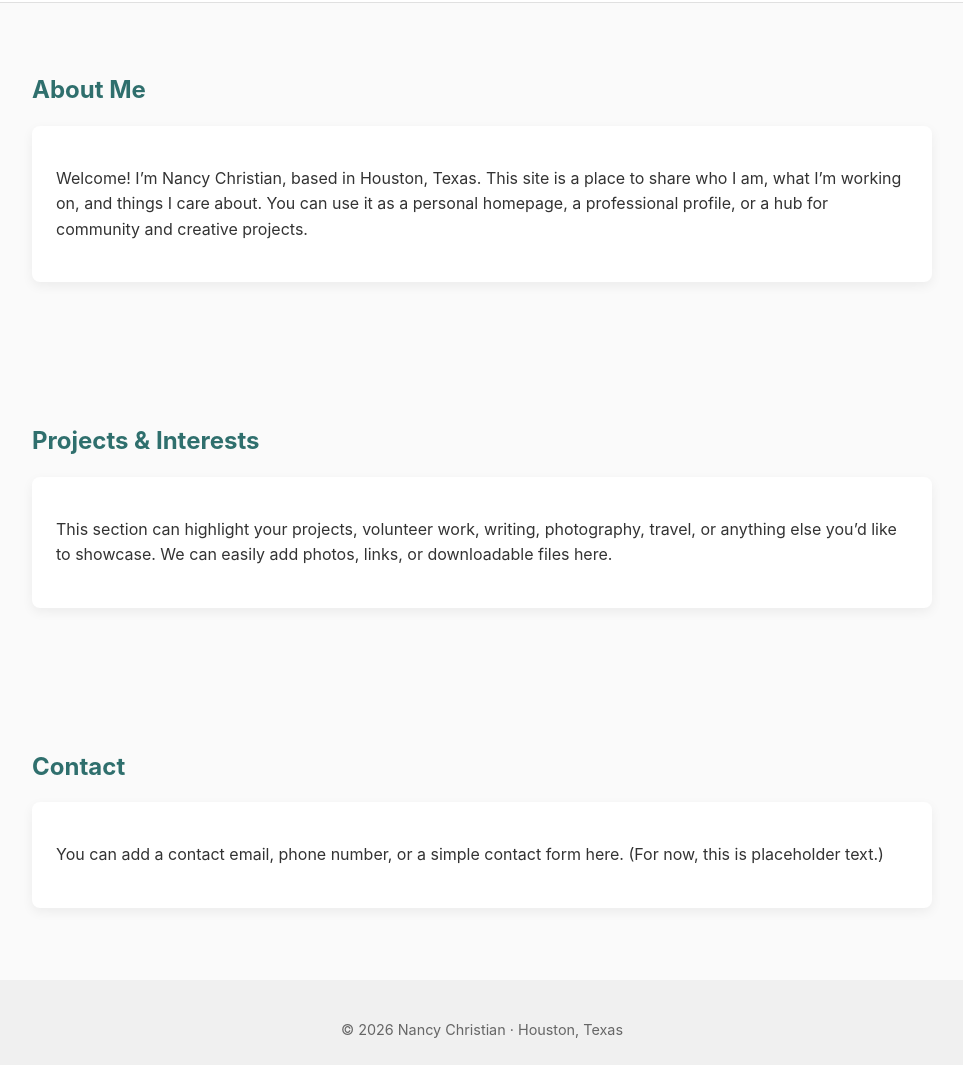
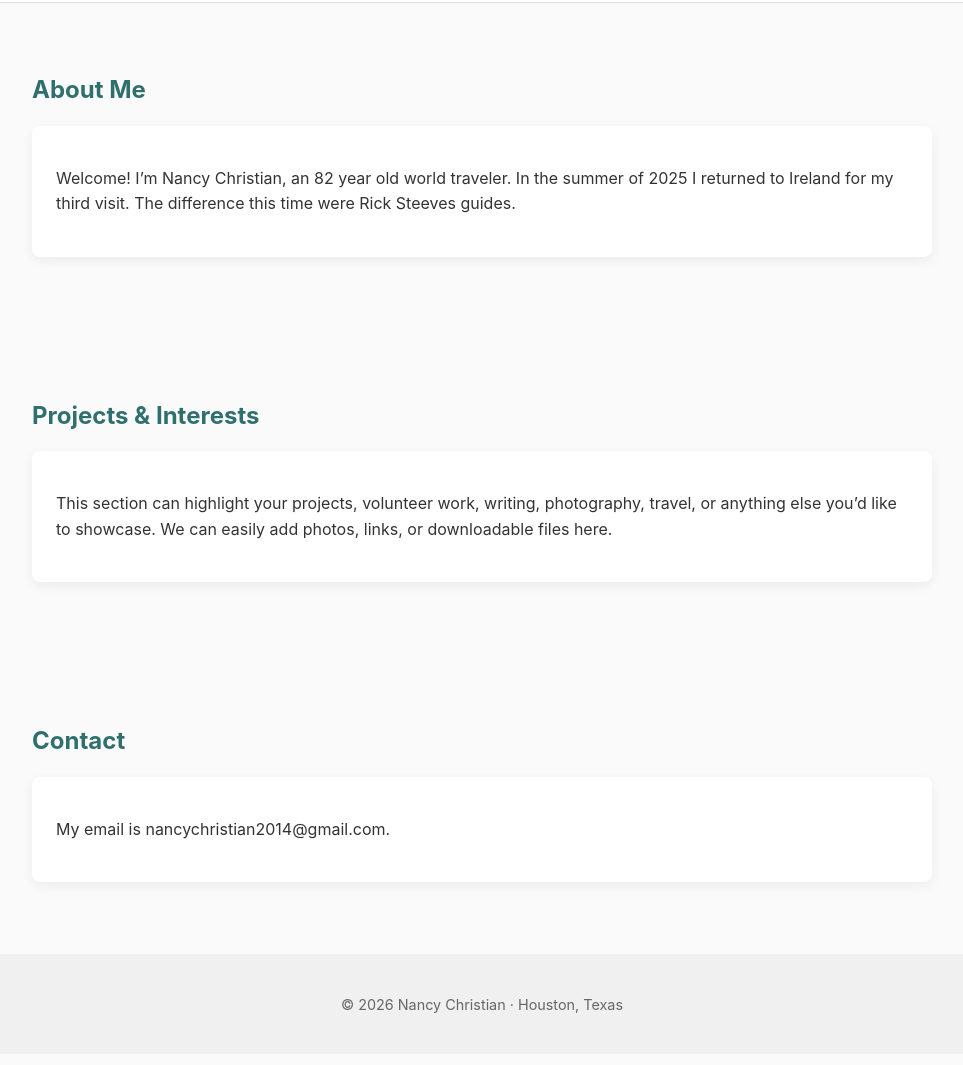
Before and after one commit to nancychristian/nancychristian.github.io, a plain HTML site: page index.html in a window 1280 px wide. Shown: the part 261-1326 px from the top of the page, without its empty margins (158-1121 px from the left). Drawn offline with Linux system fonts and the light colour scheme.

Commit message:
Update index.html

```diff
--- a/index.html
+++ b/index.html
@@ -84,9 +84,8 @@
     <h2>About Me</h2>
     <div class="card">
       <p>
-        Welcome! I’m Nancy Christian, based in Houston, Texas. This site is a place to
-        share who I am, what I’m working on, and things I care about. You can use it as
-        a personal homepage, a professional profile, or a hub for community and creative projects.
+        Welcome! I’m Nancy Christian, an 82 year old world traveler.  In the summer of 2025 I returned to Ireland for my third visit.
+        The difference this time were Rick Steeves guides.
       </p>
     </div>
   </section>
@@ -106,8 +105,7 @@
     <h2>Contact</h2>
     <div class="card">
       <p>
-        You can add a contact email, phone number, or a simple contact form here.
-        (For now, this is placeholder text.)
+        My email is nancychristian2014@gmail.com.
       </p>
     </div>
   </section>
```
